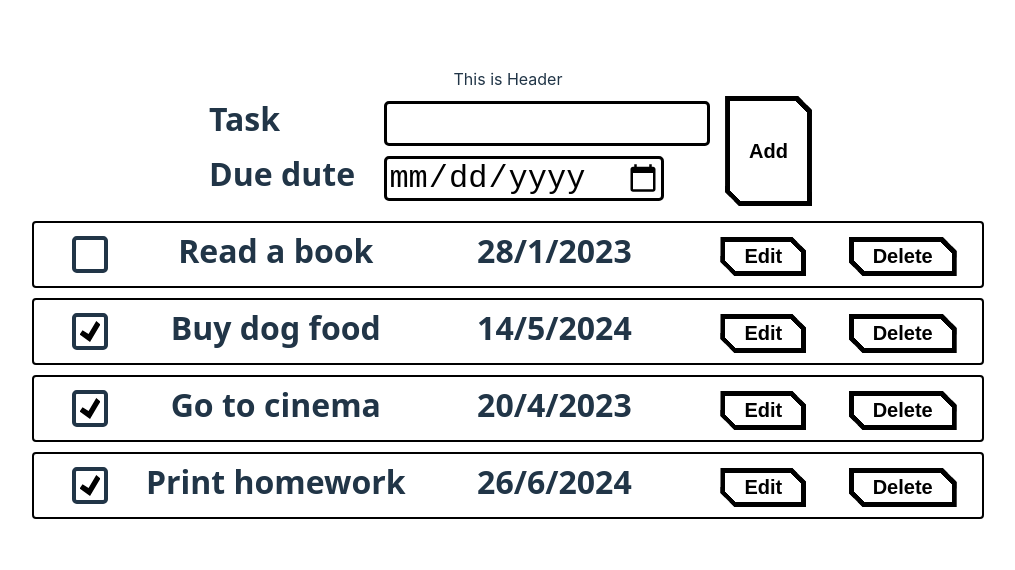
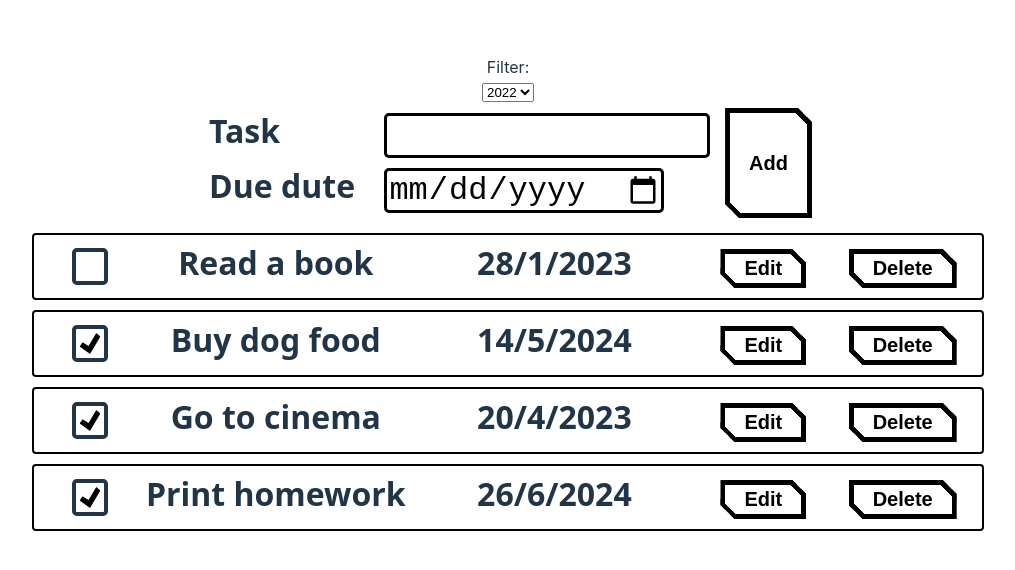
Before and after one commit to wauswantok11/workshop-todolist-2023, a React (Vite) app: page / in a window 1280 px wide. Shown: the part 102-672 px from the top of the page, without its empty margins (132-1147 px from the left). Built offline with nearby package versions, Linux system fonts and the light colour scheme.

Commit message:
Update Header.jsx

```diff
--- a/src/components/Header/Header.jsx
+++ b/src/components/Header/Header.jsx
@@ -3,7 +3,17 @@ import "./Header.css"
 
 function Header() {
     return (
-        <div>This is Header</div>
+        <div className="container-header">
+            <div className="label-header">
+                Filter:
+            </div>
+            <select class="select-header">
+                <option>2022</option>
+                <option>2023</option>
+                <option>2024</option>
+            </select>
+        </div>
+
     )
 }
 
```
